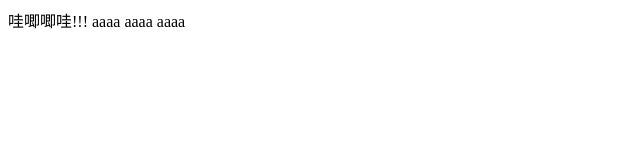
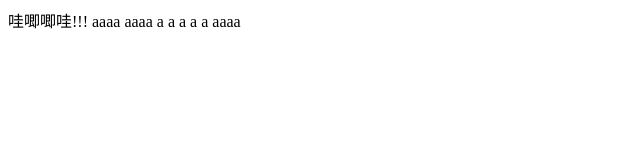
Before and after one commit to taosz/hooks-test, a website: page index.html in a window 1280 px wide. Shown: the full height of the page, 0-640 px from the left. Drawn offline with Linux system fonts and the light colour scheme.

Commit message:
hook test

```diff
--- a/index.html
+++ b/index.html
@@ -13,6 +13,13 @@
 	哇唧唧哇!!!
 aaaa
 aaaa
+
+	a
+	a
+	a
+	a
+
+	a
 aaaa
 </body>
 </html>
```
